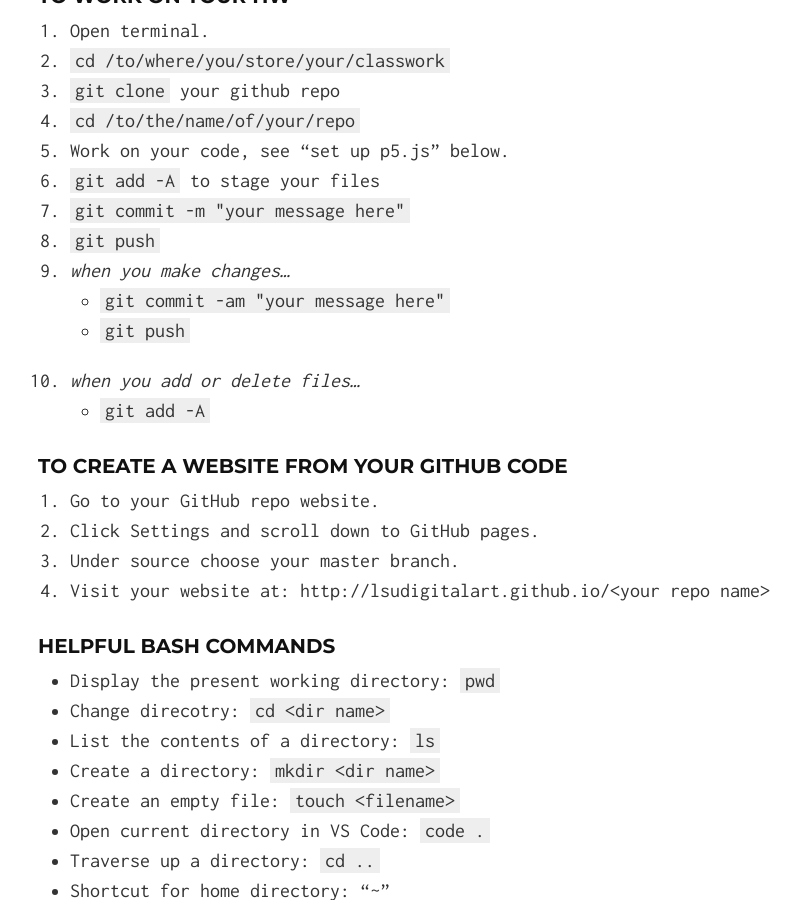
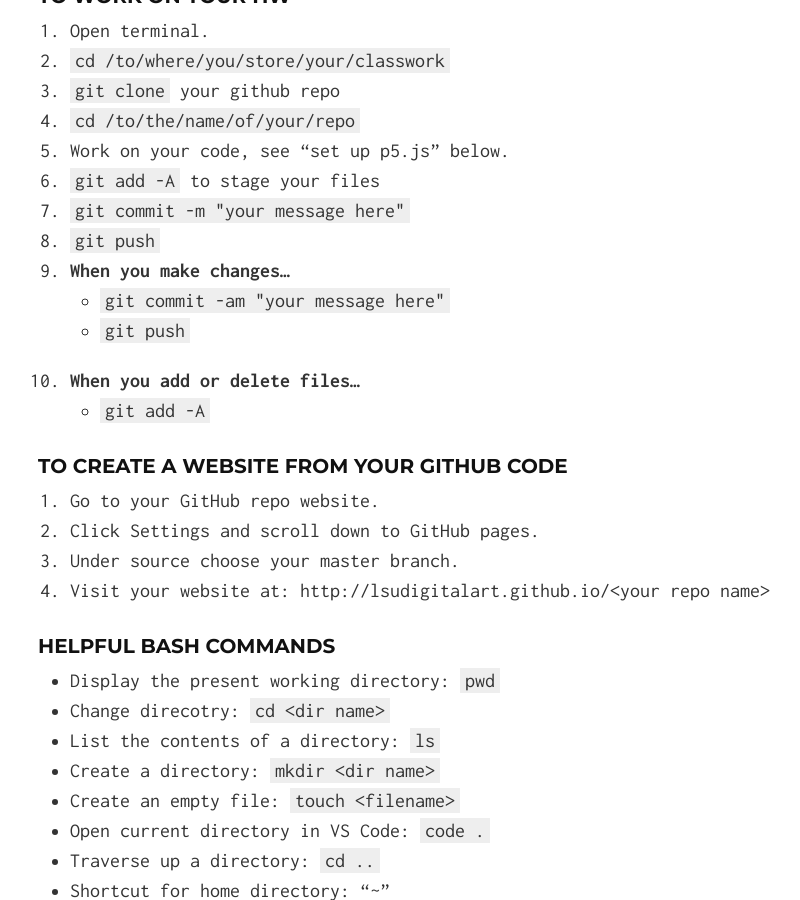
Before and after one commit to lsudigitalart/lsudigitalart.github.io, a Jekyll site: the page built from 2210/index.md, in a window 1280 px wide and 900 px high, scrolled down 1724 px. Shown: the whole window, without its empty margins (180-980 px from the left). Built offline with Jekyll 4.4.1, drawn with Linux system fonts in a browser that asks for light colours; our own code applies the rules of GitHub Pages for plain Markdown files.

```diff
--- a/2210/index.md
+++ b/2210/index.md
@@ -47,10 +47,10 @@ ART 2210 Creative Coding is an applied course that focuses on creating internet
 1. `git add -A` to stage your files
 1. `git commit -m "your message here"`
 1. `git push`
-1. *when you make changes...*
+1. **When you make changes...**
   - `git commit -am "your message here"`
   - `git push`
-1. *when you add or delete files...*
+1. **When you add or delete files...**
   - `git add -A`
 
 ### To create a website from your GitHub code
```
